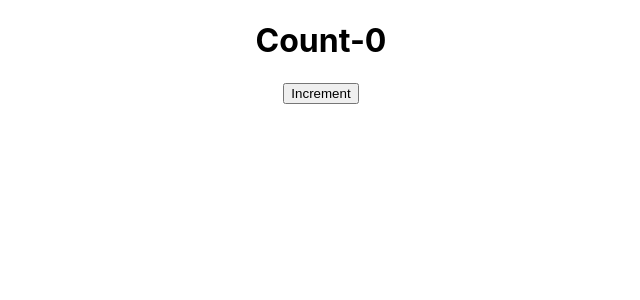
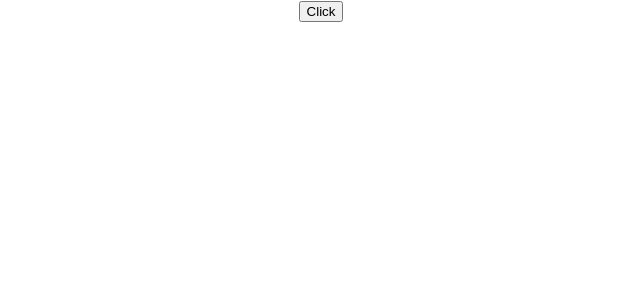
Before and after one commit to bhavishrohilla/react, a React (Create React App) app in the folder react-basics/: page / in a window 1280 px wide. Shown: the top 300 px of the page, without its empty margins (319-959 px from the left). Built offline with nearby package versions, Linux system fonts and the light colour scheme.

Commit message:
event handling

```diff
--- a/react-basics/src/App.js
+++ b/react-basics/src/App.js
@@ -6,11 +6,13 @@
 import Hello from './components/Hello'
 import Message from './components/Message'
 import Counter from './components/Counter'
+import FunctionClick from './components/FunctionClick'
 
 function App() {
   return (
     <div className="App">
-      <Counter />
+      {/* <Counter /> */}
+      <FunctionClick />
       {/* <Message /> */}
 
       {/* <Welcome name = "John"/>
--- /dev/null
+++ b/react-basics/src/components/FunctionClick.js
@@ -0,0 +1,14 @@
+import React from 'react'
+
+function FunctionClick() {
+    function clickHandler() {
+        console.log("Button Clicked")
+    }
+    return (
+        <div>
+            <button onClick={clickHandler}>Click</button>
+        </div>
+    )
+}
+
+export default FunctionClick
```
Also changed, not shown: 2 other files (tests, documents, lock files or other folders).
